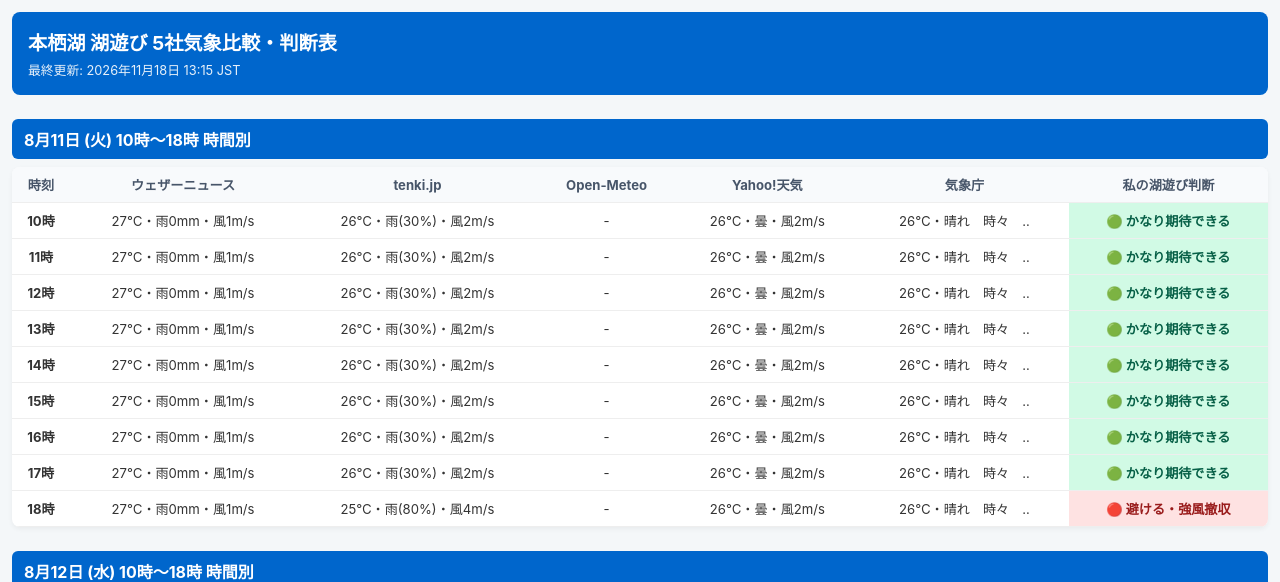
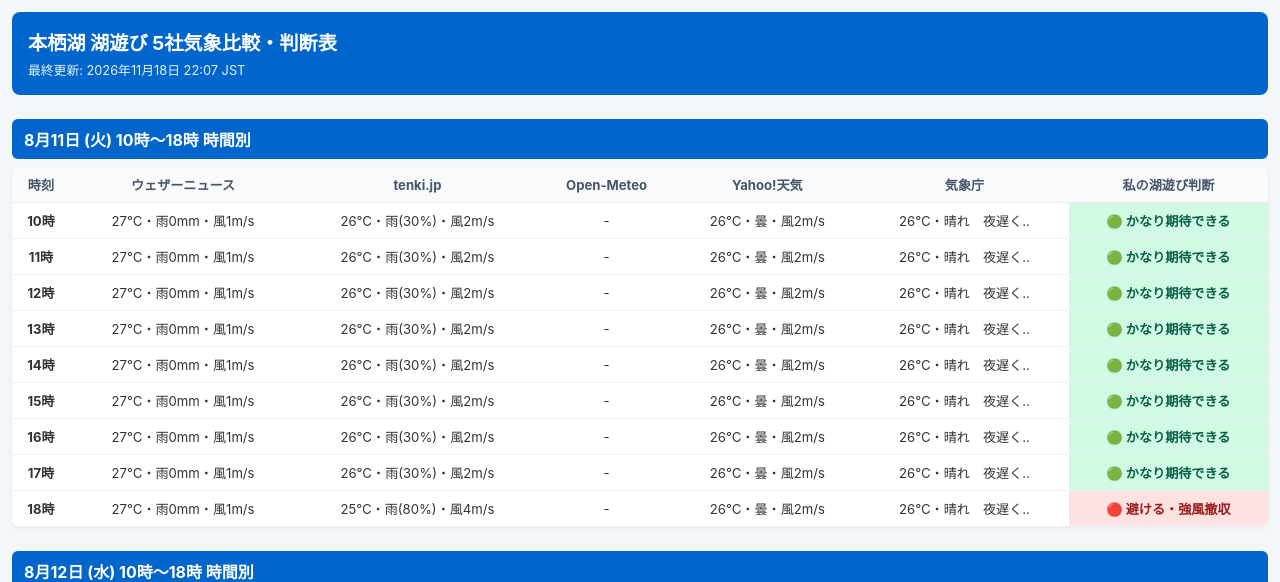
Before and after one commit to f-pi-26/motosuko-weathe, a plain HTML site: page index.html in a window 1280 px wide. Shown: the top 582 px of the page. Drawn offline with Linux system fonts and the light colour scheme.

Commit message:
Update weather data

```diff
--- a/index.html
+++ b/index.html
@@ -22,7 +22,7 @@
 <body>
     <header>
         <h1>本栖湖 湖遊び 5社気象比較・判断表</h1>
-        <div class="update">最終更新: 2026年11月18日 13:15 JST</div>
+        <div class="update">最終更新: 2026年11月18日 22:07 JST</div>
     </header>
 
         <div class="date-title">8月11日 (火) 10時〜18時 時間別</div>
@@ -47,7 +47,7 @@
                     <td>26℃・雨(30%)・風2m/s</td>
                     <td>-</td>
                     <td>26℃・曇・風2m/s</td>
-                    <td>26℃・晴れ　時々　..</td>
+                    <td>26℃・晴れ　夜遅く..</td>
                     <td class="status-green">🟢 かなり期待できる</td>
                 </tr>
 
@@ -57,7 +57,7 @@
                     <td>26℃・雨(30%)・風2m/s</td>
                     <td>-</td>
                     <td>26℃・曇・風2m/s</td>
-                    <td>26℃・晴れ　時々　..</td>
+                    <td>26℃・晴れ　夜遅く..</td>
                     <td class="status-green">🟢 かなり期待できる</td>
                 </tr>
 
@@ -67,7 +67,7 @@
                     <td>26℃・雨(30%)・風2m/s</td>
                     <td>-</td>
                     <td>26℃・曇・風2m/s</td>
-                    <td>26℃・晴れ　時々　..</td>
+                    <td>26℃・晴れ　夜遅く..</td>
                     <td class="status-green">🟢 かなり期待できる</td>
                 </tr>
 
@@ -77,7 +77,7 @@
                     <td>26℃・雨(30%)・風2m/s</td>
                     <td>-</td>
                     <td>26℃・曇・風2m/s</td>
-                    <td>26℃・晴れ　時々　..</td>
+                    <td>26℃・晴れ　夜遅く..</td>
                     <td class="status-green">🟢 かなり期待できる</td>
                 </tr>
 
@@ -87,7 +87,7 @@
                     <td>26℃・雨(30%)・風2m/s</td>
                     <td>-</td>
                     <td>26℃・曇・風2m/s</td>
-                    <td>26℃・晴れ　時々　..</td>
+                    <td>26℃・晴れ　夜遅く..</td>
                     <td class="status-green">🟢 かなり期待できる</td>
                 </tr>
 
@@ -97,7 +97,7 @@
                     <td>26℃・雨(30%)・風2m/s</td>
                     <td>-</td>
                     <td>26℃・曇・風2m/s</td>
-                    <td>26℃・晴れ　時々　..</td>
+                    <td>26℃・晴れ　夜遅く..</td>
                     <td class="status-green">🟢 かなり期待できる</td>
                 </tr>
 
@@ -107,7 +107,7 @@
                     <td>26℃・雨(30%)・風2m/s</td>
                     <td>-</td>
                     <td>26℃・曇・風2m/s</td>
-                    <td>26℃・晴れ　時々　..</td>
+                    <td>26℃・晴れ　夜遅く..</td>
                     <td class="status-green">🟢 かなり期待できる</td>
                 </tr>
 
@@ -117,7 +117,7 @@
                     <td>26℃・雨(30%)・風2m/s</td>
                     <td>-</td>
                     <td>26℃・曇・風2m/s</td>
-                    <td>26℃・晴れ　時々　..</td>
+                    <td>26℃・晴れ　夜遅く..</td>
                     <td class="status-green">🟢 かなり期待できる</td>
                 </tr>
 
@@ -127,7 +127,7 @@
                     <td>25℃・雨(80%)・風4m/s</td>
                     <td>-</td>
                     <td>26℃・曇・風2m/s</td>
-                    <td>26℃・晴れ　時々　..</td>
+                    <td>26℃・晴れ　夜遅く..</td>
                     <td class="status-red">🔴 避ける・強風撤収</td>
                 </tr>
             </tbody></table></div>
```
